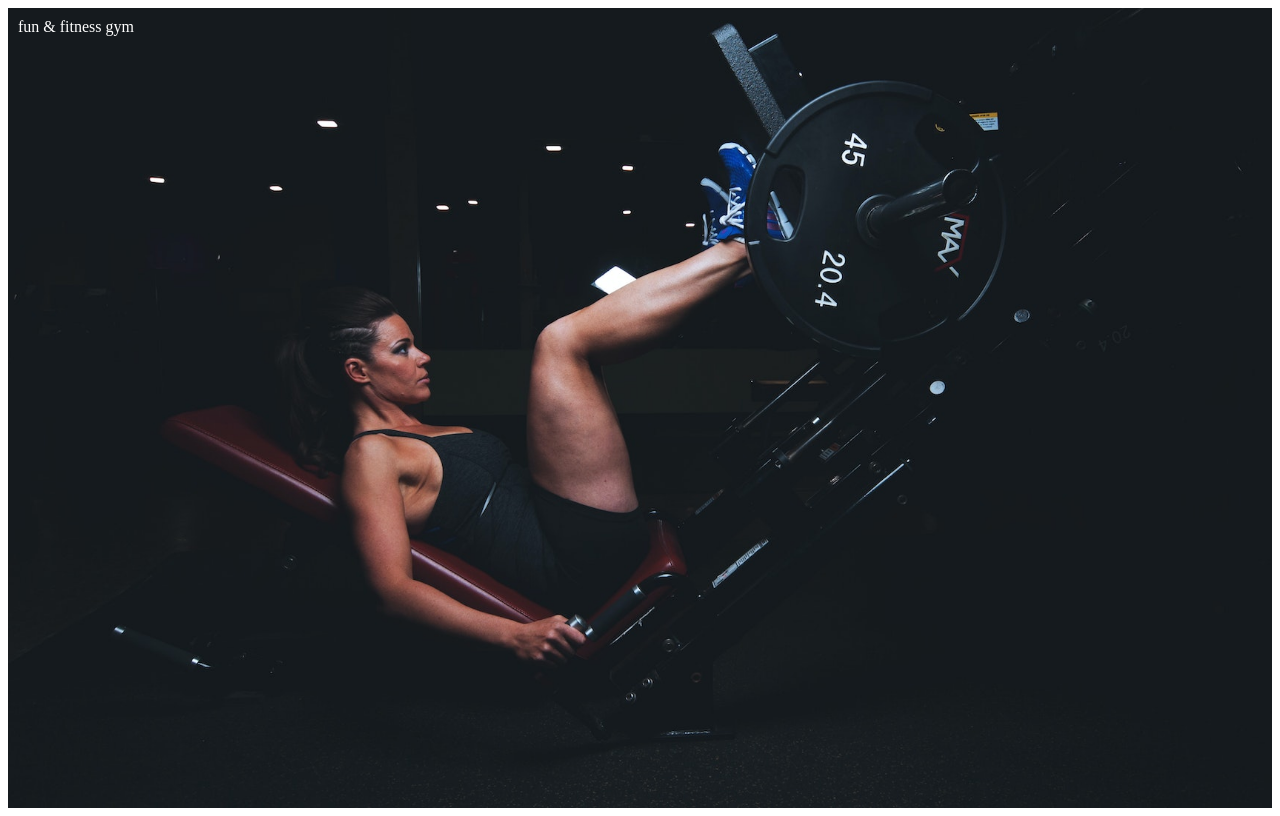
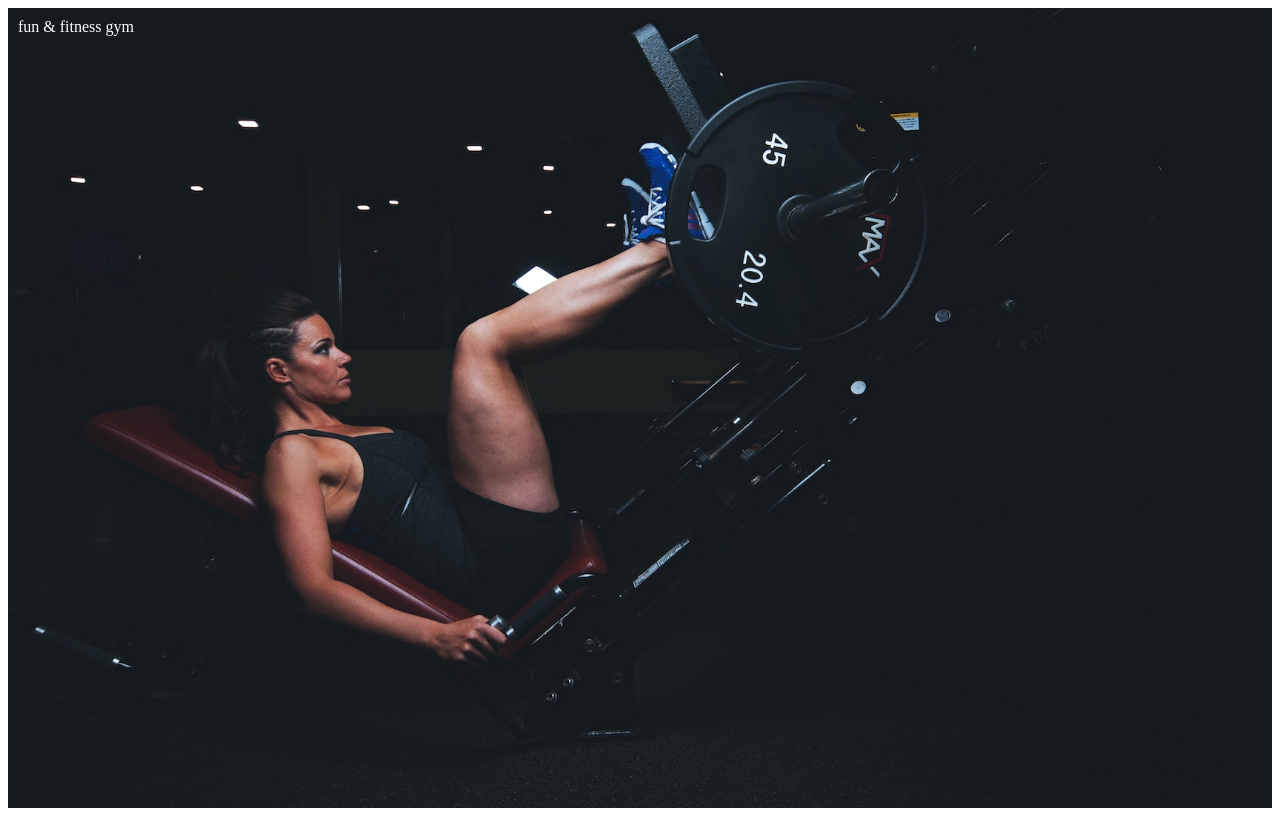
Before and after one commit to Carol254/fun-fitness-app, an Angular app: page / in a window 1280 px wide. Built offline with nearby package versions, Linux system fonts and the light colour scheme.

Commit message:
changes on home

```diff
--- a/src/app/dashboard/dashboard.component.css
+++ b/src/app/dashboard/dashboard.component.css
@@ -1,7 +1,7 @@
 .my-background{
     margin: 0 !important;
     padding:0 !important;
-    background-image: url("/assets/bgrnd.jpg");
+    background: url("/assets/bgrnd.jpg") center;
     background-size: cover;
     background-repeat: no-repeat;
     position: relative;
```
